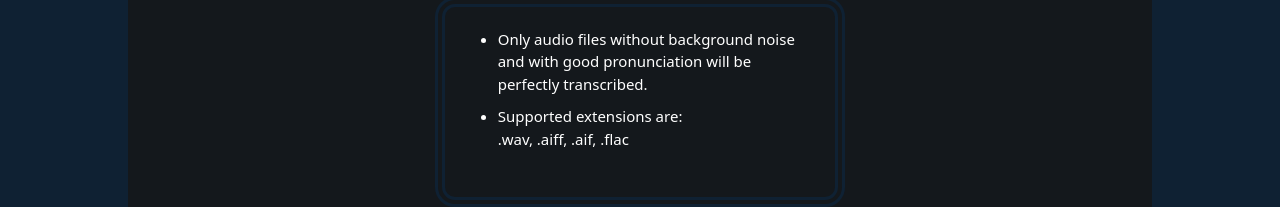
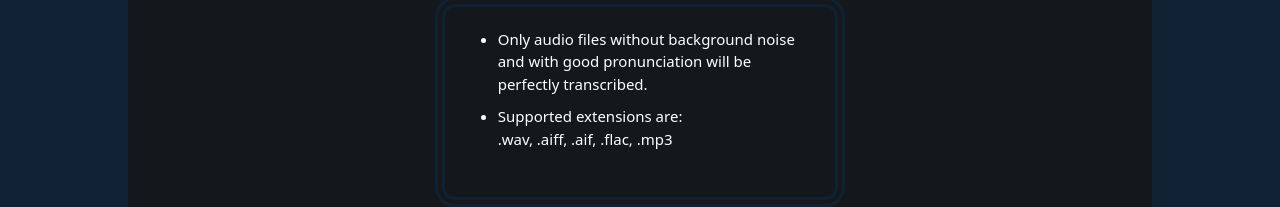
Before and after one commit to EmanuelAcosta1695/TranscriptionWeb-v2, a React (Vite) app in the folder Frontend/: page / in a window 1280 px wide. Shown: the part 302-509 px from the top of the page. Built offline with nearby package versions, Linux system fonts and the light colour scheme.

Commit message:
Added some corrections to the "About us" texts.

```diff
--- a/Frontend/src/components/ClarificationComponent.jsx
+++ b/Frontend/src/components/ClarificationComponent.jsx
@@ -6,7 +6,7 @@ export const ClarificationComponent = () => {
         <div className='box'>
             <ul>
                 <li style={{ marginBottom: '10px' }}>Only audio files without background noise and with good pronunciation will be perfectly transcribed.</li>
-                <li style={{ marginBottom: '10px' }}>Supported extensions are: <br />.wav, .aiff, .aif, .flac</li>
+                <li style={{ marginBottom: '10px' }}>Supported extensions are: <br />.wav, .aiff, .aif, .flac, .mp3</li>
             </ul>
         </div>
     </>
--- a/Frontend/src/pages/AboutPage.jsx
+++ b/Frontend/src/pages/AboutPage.jsx
@@ -17,7 +17,7 @@ export const AboutPage = () => {
                         (https://gist.github.com/jvanyom/1695ae4b5246fa0c28cbd81c4b047a2c) that could transcribe the audios
                         to text and with a wide variety of supported languages. But the program works through a terminal.
                         So I thought about bringing it to a website so that my friend Rahmah, who lives in the United States,
-                        can also access and transcribe the audios I send her in Spanish into English. That's how I developed
+                        can also access and transcribe the audios I send her into Spanish. That's how I developed
                         this page with an entirely educational purpose, both to learn more about React (which I am starting with)
                         and to learn languages.</p>
                     <p>Emanuel, February 2024.</p>
```
Also changed, not shown: 1 other file (tests, documents, lock files or other folders).
